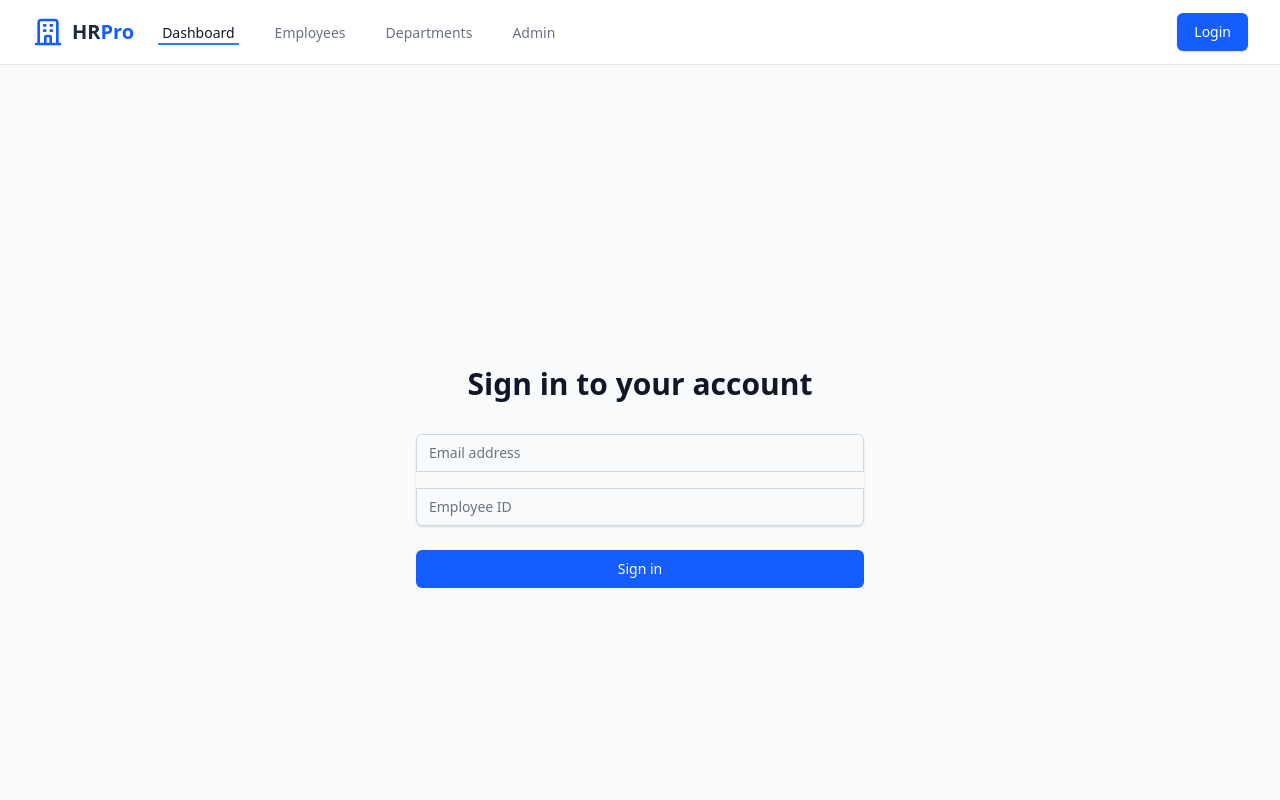
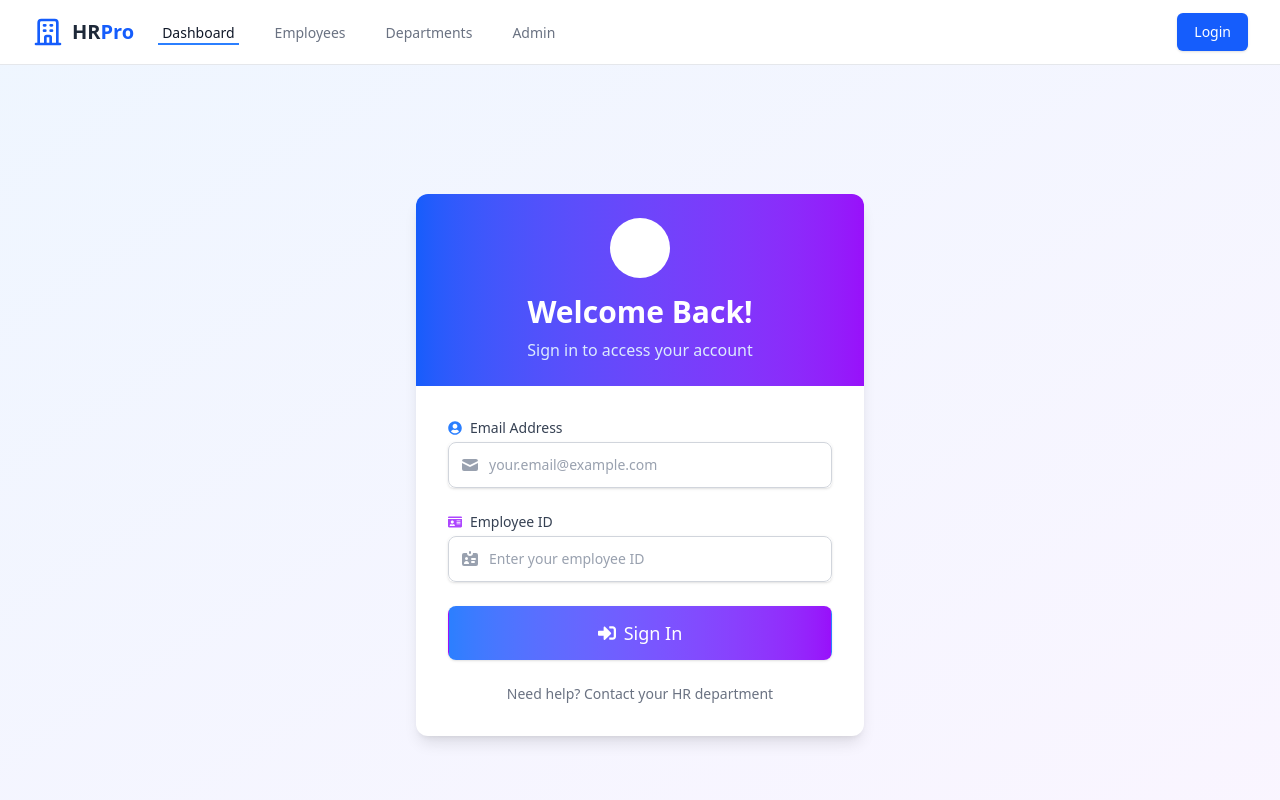
Before and after one commit to LAHIRUKBI/HR, a React (Vite) app in the folder Frontend/: page /Sign_in in a window 1280 px wide. Shown: the top 800 px of the page. Built offline with nearby package versions, Linux system fonts and the light colour scheme.

Commit message:
update sign in page UI

```diff
--- a/Frontend/src/pages/Sign_in.jsx
+++ b/Frontend/src/pages/Sign_in.jsx
@@ -2,6 +2,7 @@ import React, { useState } from 'react';
 import { useNavigate } from 'react-router-dom';
 import { toast } from 'react-toastify';
 import 'react-toastify/dist/ReactToastify.css';
+import { FaUserCircle, FaIdCard, FaSignInAlt } from 'react-icons/fa';
 
 export default function Sign_in() {
   const [credentials, setCredentials] = useState({
@@ -35,7 +36,6 @@ export default function Sign_in() {
       const data = await response.json();
 
       if (!response.ok) {
-      // More specific error messages
         if (response.status === 404) {
           throw new Error('No employee found with this email');
         } else if (response.status === 401) {
@@ -47,7 +47,6 @@ export default function Sign_in() {
 
       toast.success('Login successful');
 
-    // Store only necessary employee data
       const employeeData = {
         id: data.employee.id,
         firstName: data.employee.firstName,
@@ -58,8 +57,6 @@ export default function Sign_in() {
       };
 
       localStorage.setItem('employee', JSON.stringify(employeeData));
-
-    // Redirect to dashboard
       navigate('/');
 
     } catch (error) {
@@ -71,17 +68,33 @@ export default function Sign_in() {
   };
 
   return (
-    <div className="min-h-screen flex items-center justify-center bg-gray-50 py-12 px-4 sm:px-6 lg:px-8">
-      <div className="max-w-md w-full space-y-8">
-        <div>
-          <h2 className="mt-6 text-center text-3xl font-extrabold text-gray-900">
-            Sign in to your account
+    <div className="min-h-screen flex items-center justify-center bg-gradient-to-br from-blue-50 to-purple-50 py-12 px-4 sm:px-6 lg:px-8">
+      <div className="max-w-md w-full bg-white rounded-xl shadow-lg overflow-hidden">
+        {/* Header with gradient background */}
+        <div className="bg-gradient-to-r from-blue-600 to-purple-600 py-6 px-8 text-center">
+          <div className="flex justify-center mb-4">
+            <div className="bg-white bg-opacity-20 p-3 rounded-full">
+              <FaUserCircle className="text-white text-4xl" />
+            </div>
+          </div>
+          <h2 className="text-3xl font-bold text-white">
+            Welcome Back!
           </h2>
+          <p className="mt-2 text-blue-100">
+            Sign in to access your account
+          </p>
         </div>
-        <form className="mt-8 space-y-6" onSubmit={handleSubmit}>
-          <div className="rounded-md shadow-sm space-y-4">
-            <div>
-              <label htmlFor="email" className="sr-only">Email address</label>
+
+        {/* Form section */}
+        <div className="px-8 py-8">
+          <form className="space-y-6" onSubmit={handleSubmit}>
+            {/* Email field */}
+            <div className="space-y-1">
+              <label htmlFor="email" className="flex items-center text-sm font-medium text-gray-700">
+                <FaUserCircle className="mr-2 text-blue-500" />
+                Email Address
+              </label>
+              <div className="mt-1 relative rounded-md shadow-sm">
                 <input
                   id="email"
                   name="email"
@@ -90,12 +103,25 @@ export default function Sign_in() {
                   required
                   value={credentials.email}
                   onChange={handleChange}
-                className="appearance-none rounded-none relative block w-full px-3 py-2 border border-gray-300 placeholder-gray-500 text-gray-900 rounded-t-md focus:outline-none focus:ring-blue-500 focus:border-blue-500 focus:z-10 sm:text-sm"
-                placeholder="Email address"
+                  className="block w-full pl-10 pr-3 py-3 border border-gray-300 placeholder-gray-400 rounded-lg focus:outline-none focus:ring-2 focus:ring-blue-500 focus:border-blue-500 sm:text-sm"
+                  placeholder="your.email@example.com"
                 />
+                <div className="absolute inset-y-0 left-0 pl-3 flex items-center pointer-events-none">
+                  <svg className="h-5 w-5 text-gray-400" xmlns="http://www.w3.org/2000/svg" viewBox="0 0 20 20" fill="currentColor">
+                    <path d="M2.003 5.884L10 9.882l7.997-3.998A2 2 0 0016 4H4a2 2 0 00-1.997 1.884z" />
+                    <path d="M18 8.118l-8 4-8-4V14a2 2 0 002 2h12a2 2 0 002-2V8.118z" />
+                  </svg>
                 </div>
-            <div>
-              <label htmlFor="employeeId" className="sr-only">Employee ID</label>
+              </div>
+            </div>
+
+            {/* Employee ID field */}
+            <div className="space-y-1">
+              <label htmlFor="employeeId" className="flex items-center text-sm font-medium text-gray-700">
+                <FaIdCard className="mr-2 text-purple-500" />
+                Employee ID
+              </label>
+              <div className="mt-1 relative rounded-md shadow-sm">
                 <input
                   id="employeeId"
                   name="employeeId"
@@ -103,18 +129,24 @@ export default function Sign_in() {
                   required
                   value={credentials.employeeId}
                   onChange={handleChange}
-                className="appearance-none rounded-none relative block w-full px-3 py-2 border border-gray-300 placeholder-gray-500 text-gray-900 rounded-b-md focus:outline-none focus:ring-blue-500 focus:border-blue-500 focus:z-10 sm:text-sm"
-                placeholder="Employee ID"
+                  className="block w-full pl-10 pr-3 py-3 border border-gray-300 placeholder-gray-400 rounded-lg focus:outline-none focus:ring-2 focus:ring-purple-500 focus:border-purple-500 sm:text-sm"
+                  placeholder="Enter your employee ID"
                 />
+                <div className="absolute inset-y-0 left-0 pl-3 flex items-center pointer-events-none">
+                  <svg className="h-5 w-5 text-gray-400" xmlns="http://www.w3.org/2000/svg" viewBox="0 0 20 20" fill="currentColor">
+                    <path fillRule="evenodd" d="M10 2a1 1 0 00-1 1v1a1 1 0 002 0V3a1 1 0 00-1-1zM4 4h3a3 3 0 006 0h3a2 2 0 012 2v9a2 2 0 01-2 2H4a2 2 0 01-2-2V6a2 2 0 012-2zm2.5 7a1.5 1.5 0 100-3 1.5 1.5 0 000 3zm2.45 4a2.5 2.5 0 10-4.9 0h4.9zM12 9a1 1 0 100 2h3a1 1 0 100-2h-3zm-1 4a1 1 0 011-1h2a1 1 0 110 2h-2a1 1 0 01-1-1z" clipRule="evenodd" />
+                  </svg>
+                </div>
               </div>
             </div>
 
+            {/* Submit button */}
             <div>
               <button
                 type="submit"
                 disabled={loading}
-              className={`group relative w-full flex justify-center py-2 px-4 border border-transparent text-sm font-medium rounded-md text-white bg-blue-600 hover:bg-blue-700 focus:outline-none focus:ring-2 focus:ring-offset-2 focus:ring-blue-500 ${
-                loading ? 'opacity-50 cursor-not-allowed' : ''
+                className={`w-full flex justify-center items-center py-3 px-4 border border-transparent rounded-lg shadow-sm text-lg font-medium text-white bg-gradient-to-r from-blue-500 to-purple-600 hover:from-blue-600 hover:to-purple-700 focus:outline-none focus:ring-2 focus:ring-offset-2 focus:ring-blue-500 transition-all duration-200 ${
+                  loading ? 'opacity-70 cursor-not-allowed' : ''
                 }`}
               >
                 {loading ? (
@@ -125,10 +157,21 @@ export default function Sign_in() {
                     </svg>
                     Signing in...
                   </>
-              ) : 'Sign in'}
+                ) : (
+                  <>
+                    <FaSignInAlt className="mr-2" />
+                    Sign In
+                  </>
+                )}
               </button>
             </div>
           </form>
+
+          {/* Optional footer */}
+          <div className="mt-6 text-center text-sm text-gray-500">
+            <p>Need help? Contact your HR department</p>
+          </div>
+        </div>
       </div>
     </div>
   );
```
Lines whose indentation alone changed are shown as unchanged.
